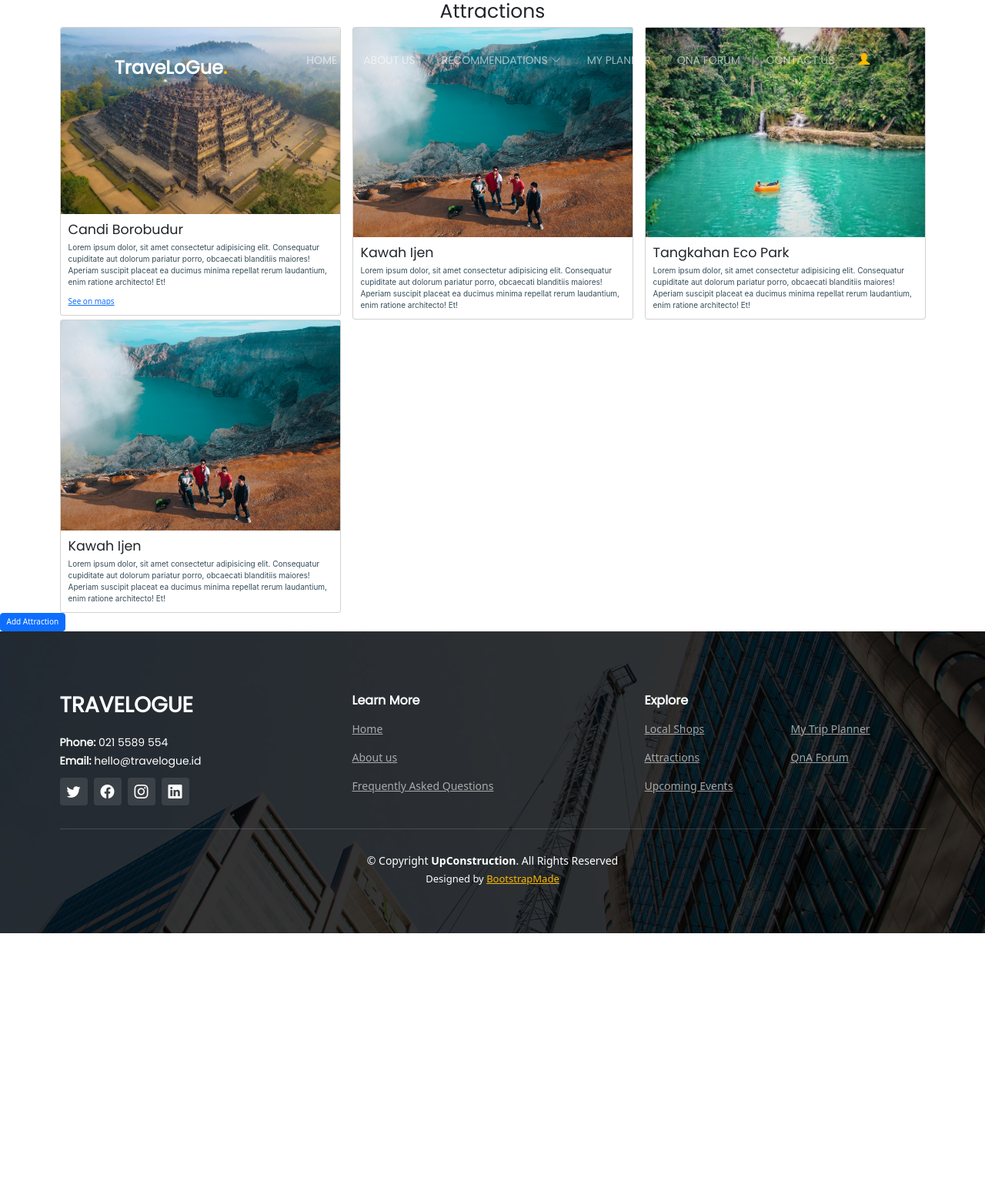
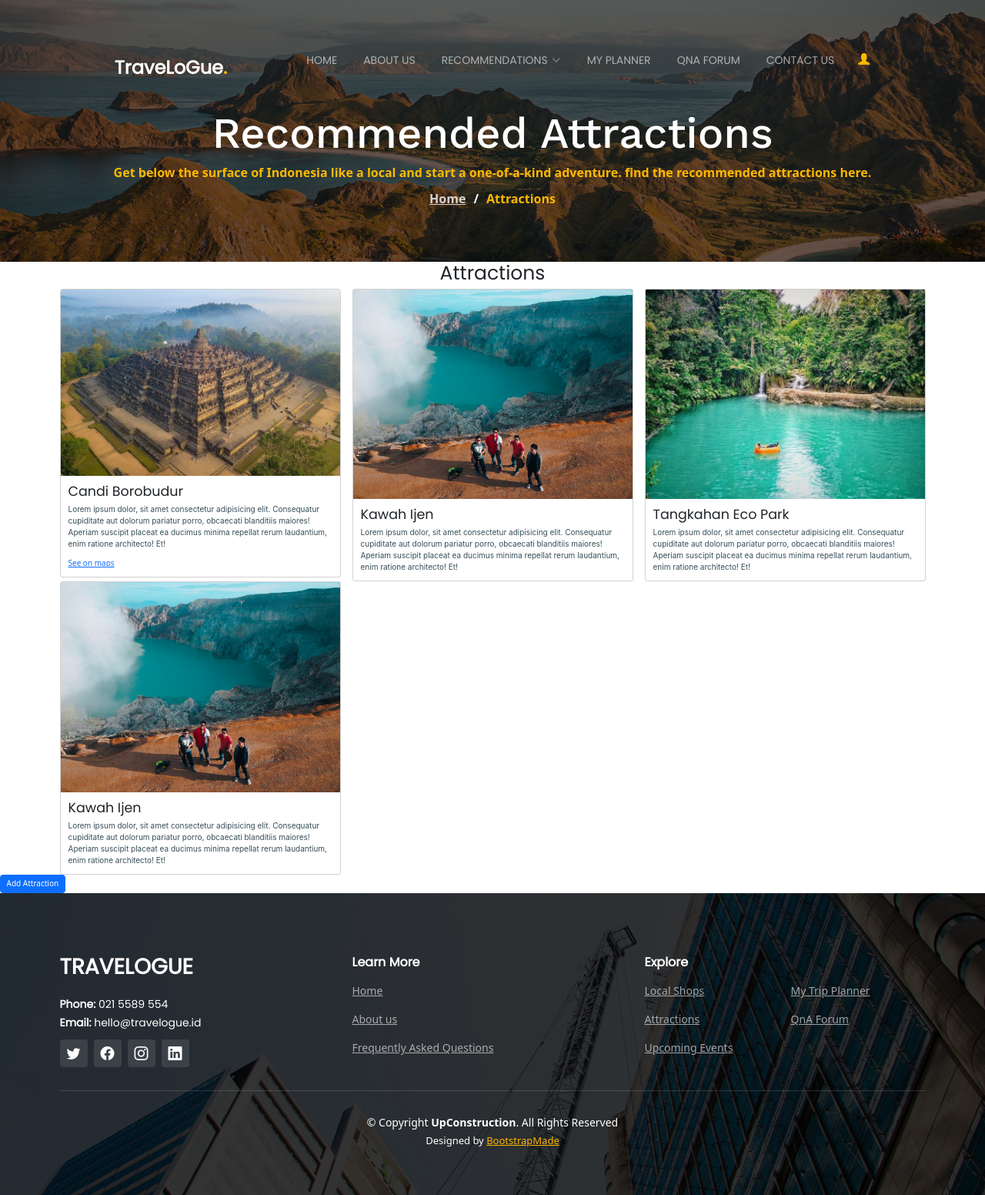
Before and after one commit to TraveLoGue-f12/TraveLoGue, a Django app: page /objekwisata/ in a window 1280 px wide. Shown: the whole page at 77% size. Before the commit the page ends 1212 px from the top, so only its background shows below. Run offline with Django 4.2, Linux system fonts and the light colour scheme; data that the repository does not hold is empty; some libraries are stand-ins or nearby versions.

Commit message:
update navbar attraction

```diff
--- a/main/templates/navbar.html
+++ b/main/templates/navbar.html
@@ -21,7 +21,7 @@
         <ul>
 
             <li><a href="/rekomendasi-umkm" id="rekomen-umkm">Local Shops</a></li>
-            <li><a href="#" id="rekomen-attr">Attractions</a></li>
+            <li><a href="/objekwisata" id="rekomen-attr">Attractions</a></li>
             <li><a href="/event" id="rekomen-event">Upcoming Events</a></li>
 
         </ul>
--- a/objekwisata/templates/objekwisata.html
+++ b/objekwisata/templates/objekwisata.html
@@ -3,9 +3,9 @@
 
 <html>
   <head>
-    {% block meta %}
     <meta charset="UTF-8">
     <meta name="viewport" content="width=device-width, initial-scale=1.0">
+    {% block meta %}
     <title>TraveLoGue</title>
     {% endblock meta %}
 
@@ -22,6 +22,14 @@
 
   {% block content %}
   <body>
+
+    <div class="breadcrumbs d-flex align-items-center" style="background-image: url(/static/images/labuanbajo.jpg);">
+      <div class="container position-relative d-flex flex-column align-items-center aos-init aos-animate" data-aos="fade">
+          <h2>Recommended Attractions</h2>
+          <ol><li>Get below the surface of Indonesia like a local and start a one-of-a-kind adventure. find the recommended attractions here.</li></ol>
+          <ol><li><a href="index.html">Home</a></li><li>Attractions</li></ol>
+      </div>
+    </div>
 
     <div class="container">
       <h1 class="text-center">Attractions</h1>
```
Also changed, not shown: objekwisata/static/images/labuanbajo.jpg (added).
